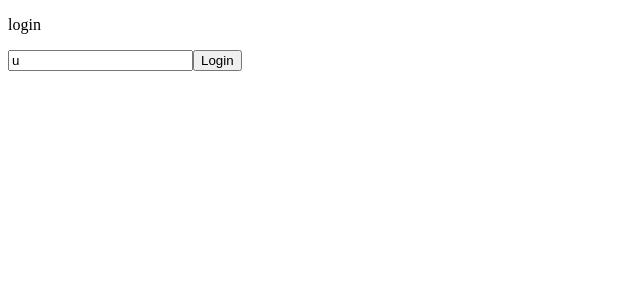
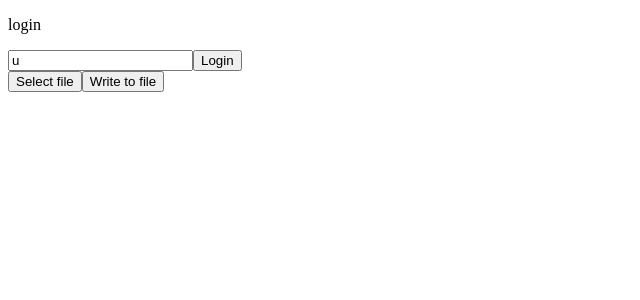
Before and after one commit to ishraaq2001parvez/FileUploadFrontend, a React (Vite) app: page / in a window 1280 px wide. Shown: the top 300 px of the page, without its empty margins (0-640 px from the left). Built offline with nearby package versions, Linux system fonts and the light colour scheme.

Commit message:
used file system access api to read and write to files; read works, write doesnt

```diff
--- a/src/App.tsx
+++ b/src/App.tsx
@@ -1,19 +1,65 @@
-import { useState } from 'react'
+import { createContext, useEffect, useState } from 'react'
 import reactLogo from './assets/react.svg'
 import viteLogo from '/vite.svg'
 import './App.css'
 import User from './components/User'
+import FileUpload from './components/FileUpload'
+import type { AxiosError, AxiosResponse } from 'axios'
+import axios from 'axios'
+
 
 function App() {
-    const [count, setCount] = useState(0)
+    // const [count, setCount] = useState(0)
+    const [loggedIn, setLoggedIn] = useState<boolean>(false);
+    const[user, setUser] = useState<User>({});
+    useEffect(()=>{
+        setUser({
+            userName : "u"
+        });
+    }, []);
+    const handleChange = (e: React.ChangeEvent<HTMLInputElement>) =>{
+        setUser({userName : e.target.value});
+    }
+    const handleLogin = async (event : React.MouseEvent<HTMLButtonElement>)=>{
+        event.preventDefault();
+        // console.log(user);
+        try {
+            const response:AxiosResponse = await axios.get(`http://localhost:8080/api/user/name/${user.userName}`)
+            setUser({userName : response.data.userName});
+            setLoggedIn(true);
+        } catch (error:AxiosError) {
+            if(error.response.status==404){
+                alert("user not found");
+            }
+        }
+
+    }
 
     return (
         <>
         <div>
-            <User></User>
-        </div>
-        </>
-    )
-}
+        <div>
+        {loggedIn==false && <>
+            <div>
+            <p>login</p>
+            <input
+            type="text"
+            value={user.userName}
+            onChange={handleChange}
+            >
 
-export default App
+            </input>
+            <button onClick={handleLogin}>
+            Login
+            </button>
+            </div>
+            </>}
+            {loggedIn && <div>currently logged in: {user.userName}</div>}
+            </div>
+            <FileUpload user={user}></FileUpload>
+            </div>
+            </>
+        )
+    }
+
+    export default App
--- /dev/null
+++ b/src/components/FileUpload.tsx
@@ -0,0 +1,82 @@
+import type { AxiosError, AxiosResponse } from "axios";
+import axios from "axios";
+
+
+const FileUpload = ()=>{
+    let fileHandle : FileSystemFileHandle | undefined;
+    const openFileOptions: FilePickerOptions = {
+        multiple: false,
+        types: [
+            {
+                description: 'Json Files',
+                accept: { 'text/plain': ['.txt'] }
+            }
+        ]
+    }
+
+    const openFile = async (e :  React.MouseEvent<HTMLButtonElement>) => {
+        console.log("file handler running")
+        e.stopPropagation();
+        [fileHandle] = await window.showOpenFilePicker();
+        // console.log(fileHandle.get)
+        let file : File = await fileHandle?.getFile();
+        console.log("file is : ", file);
+        const MAX_SIZE:number = 5*1024*1024;
+        let startIndex, endIndex;
+        let blob : Blob = await file.slice(0, MAX_SIZE);
+
+        console.log(file.name.split(".").pop());
+        // const arrayBuffer = await blob.arrayBuffer();
+        // const bytes = new Uint8Array(arrayBuffer);
+        // console.log(bytes.length);
+        try{
+            const sendData = confirm("Send data?");
+            // const form = new FormData();
+            if(!sendData){
+                throw new Error("Did not send");
+
+            }
+            const response:AxiosResponse = await axios.post(`http://localhost:8080/api/file`, blob,{
+                headers: {
+                    // ⭐️ Crucial: Set the Content-Type to tell the server it's raw binary data
+                    'Content-Type': 'application/octet-stream',
+
+                    // ⭐️ Transfer all metadata via custom headers
+                    'X-File-Name': file.name,
+                    'X-Chunk-Index': 0,
+                    'X-File-Ext': file.name.split(".").pop(),
+
+                    // You can add an optional header for size validation
+                    // 'Content-Length': chunk.size.toString(),
+                },
+            })    ;
+            console.log(response);
+        }
+        catch(e){
+            console.error(e);
+        }
+
+    };
+    const writeFile = async (e :  React.MouseEvent<HTMLButtonElement>) => {
+        console.log("file handler running")
+        e.stopPropagation();
+        [fileHandle] = await window.showOpenFilePicker();
+        const writable = await fileHandle.createWritable();
+        const response = await axios.get(`http://localhost:8080/api/file/1`);
+        console.log(response.data)
+        // Write the contents of the file to the stream.
+        // let writeBlob:Blob =
+        await writable.write(new Blob([response.data.data], { type: "text/plain" }));
+        // Close the file and write the contents to disk.
+        await writable.close();
+    }
+    return (
+        <div>
+        <button onClick={openFile}>Select file</button>
+        <button onClick={writeFile}>Write to file</button>
+        {/* <input type="button" onClick={openFile}>Select file</input> */}
+        </div>
+    )
+}
+
+export default FileUpload;
--- a/src/components/User.tsx
+++ b/src/components/User.tsx
@@ -1,9 +1,8 @@
 import axios, { AxiosError, type AxiosResponse } from "axios";
 import React, { useEffect, useState } from "react";
+import type { User } from "../interfaces/User";
 
-interface User  {
-    userName?:string
-}
+
 
 
 const User = ()=>{
--- /dev/null
+++ b/src/interfaces/User.ts
@@ -0,0 +1,3 @@
+export interface User  {
+    userName?:string
+}
--- /dev/null
+++ b/src/validators/FileValidator.ts
@@ -0,0 +1,5 @@
+class FileValidator {
+    private fileSize : number;
+    private fileType : string;
+
+}
```
